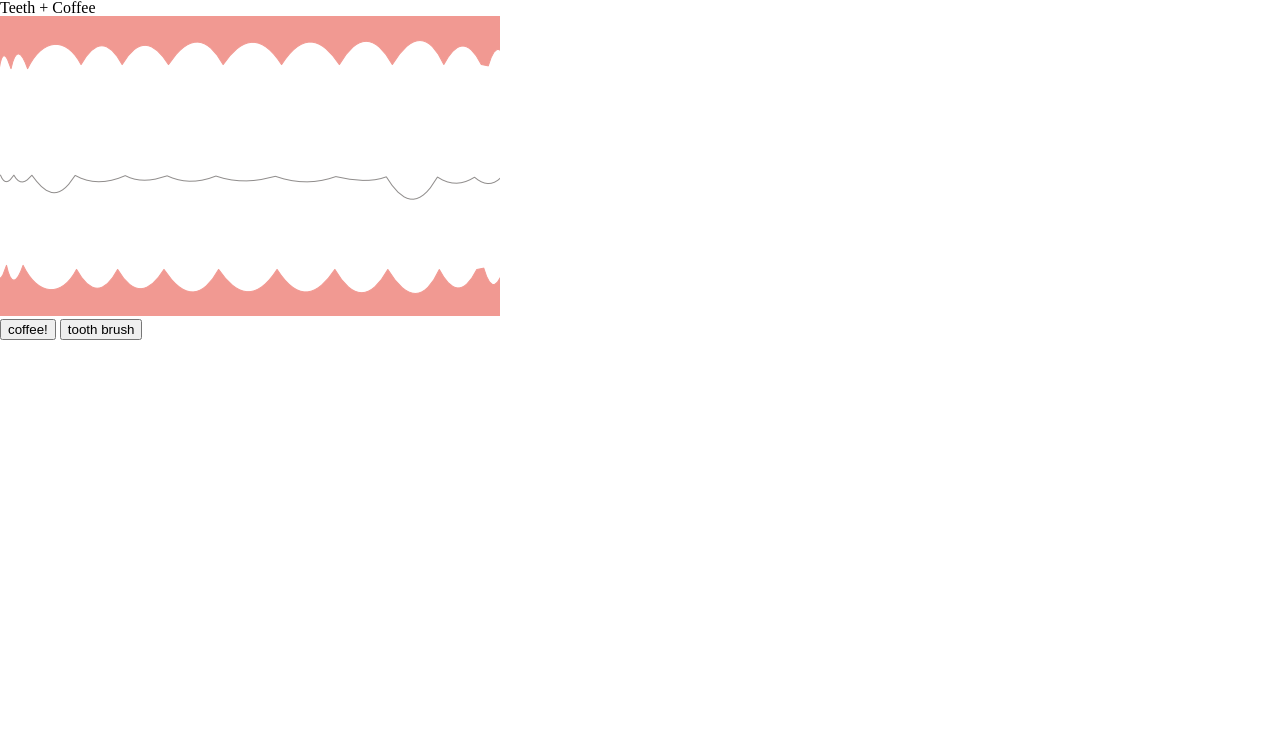
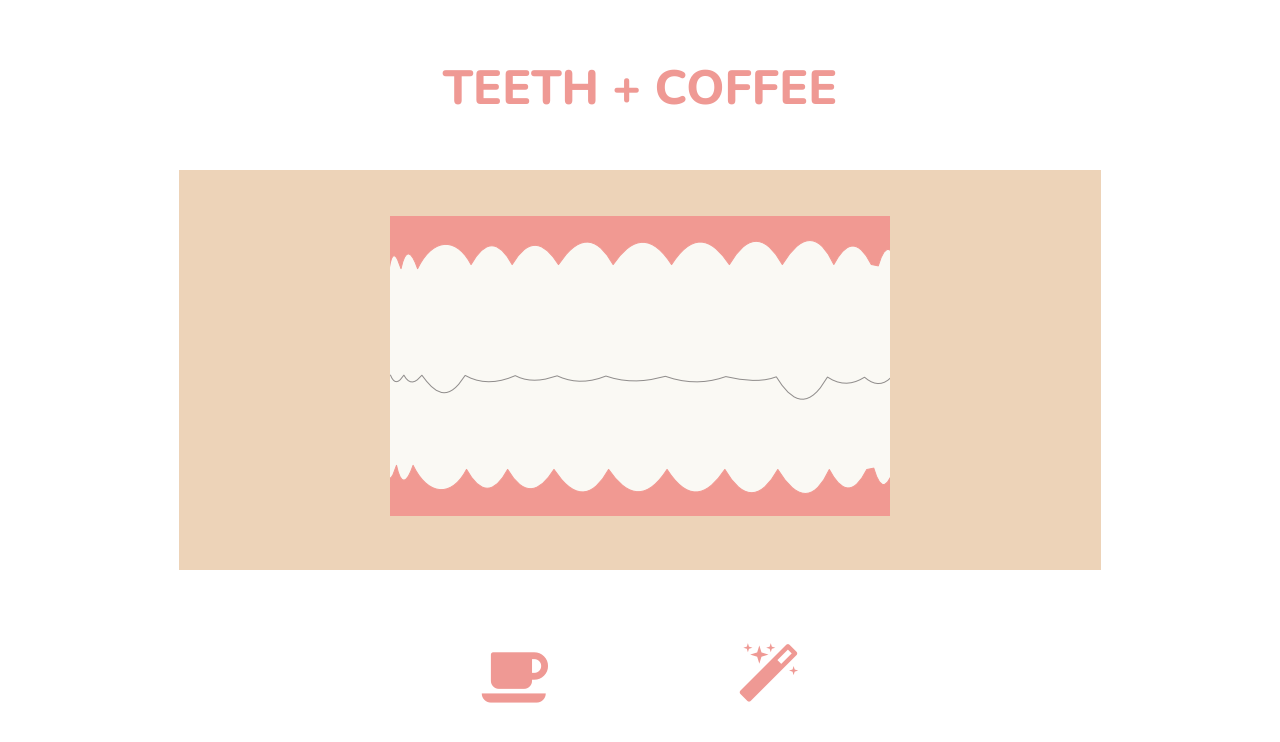
Before and after one commit to b-r-broge/jsCrashCourseTeeth, a plain HTML site: page practice/index.html in a window 1280 px wide. Drawn offline with nearby package versions, Linux system fonts and the light colour scheme.

Commit message:
Update practice files

```diff
--- a/demo/styles.css
+++ b/demo/styles.css
@@ -44,7 +44,7 @@ margin: 5%;
 outline-style: none;
 border: none;
 padding: 1% 3%;
-font-size: 3em;
+font-size: 4em;
 background-color: white;
 color: #EF9994;
 
--- a/practice/index.html
+++ b/practice/index.html
@@ -4,9 +4,12 @@
 <head>
     <meta charset="utf-8">
     <title>Teeth + Coffee</title>
+    <!--these links provide us our typefaces and icons-->
     <link rel="stylesheet" href="https://cdnjs.cloudflare.com/ajax/libs/meyer-reset/2.0/reset.css">
     <link rel="stylesheet" href="https://cdnjs.cloudflare.com/ajax/libs/font-awesome/4.6.3/css/font-awesome.css">
     <link href="https://fonts.googleapis.com/css?family=Nunito:400,700,800" rel="stylesheet">
+
+    <!--and, of course, our own stylesheet-->
     <link rel="stylesheet" href="styles.css">
 </head>
 
@@ -14,15 +17,22 @@
     <h1 class="pageHeader">Teeth + Coffee</h1>
     <div class="mouth">
         <div id="teeth">
+
+          <!--notice that we're routing this image by essentially 'stepping out of' the folder we're currently in-->
             <img src="../assets/teethVanillaJS.png">
               <div id="cavity"></div>
         </div>
     </div>
 
-    <button id="coffeeBtn"> coffee! </button>
-    <button id="teethCleaning"> tooth brush</button>
+<!--Buttons to trigger the changes (obvi). It's possible to use other elements to trigger, though, too-->
+    <button id="coffeeBtn">
+      <i class="fa fa-coffee" aria-hidden="true"></i>
+    </button>
+    <button id="teethCleaning">
+      <i class="fa fa-magic" aria-hidden="true"></i>
+    </button>
 
-<!--VERY IMPORTANT: link your script-->
+<!--VERY IMPORTANT: link your script. notice that it goes BEFORE the closing body tag-->
 <script type="text/javascript" src="app.js"></script>
 </body>
 
--- a/practice/styles.css
+++ b/practice/styles.css
@@ -0,0 +1,55 @@
+body{
+  font-family: 'Nunito', sans-serif;
+  margin: 5%;
+  text-align: center;
+}
+.pageHeader{
+margin: 0 auto 5% auto;
+color: #EF9994;
+text-transform: uppercase;
+font-weight: 800;
+font-size: 3em;
+align-items: center;
+}
+.mouth{
+  margin: 10%;
+  width: 80%;
+  height: 400px;
+  margin: auto;
+  background: #EDD3B8;
+}
+
+#teeth{
+  background: #FAF9F4;
+  margin: 5% auto;
+  width: 500px;
+  height: 300px;
+  position: relative;
+  display: inline-block;
+  z-index: 2;
+}
+
+#cavity{
+  background: none;
+  width:10px;
+  height:10px;
+  z-index: 3;
+  position: relative;
+  display: block;
+  margin: -20% 20%;
+}
+
+button{
+margin: 5%;
+outline-style: none;
+border: none;
+padding: 1% 3%;
+font-size: 4em;
+background-color: white;
+color: #EF9994;
+
+}
+
+.PSA{
+  margin: 5% auto;
+}
```
